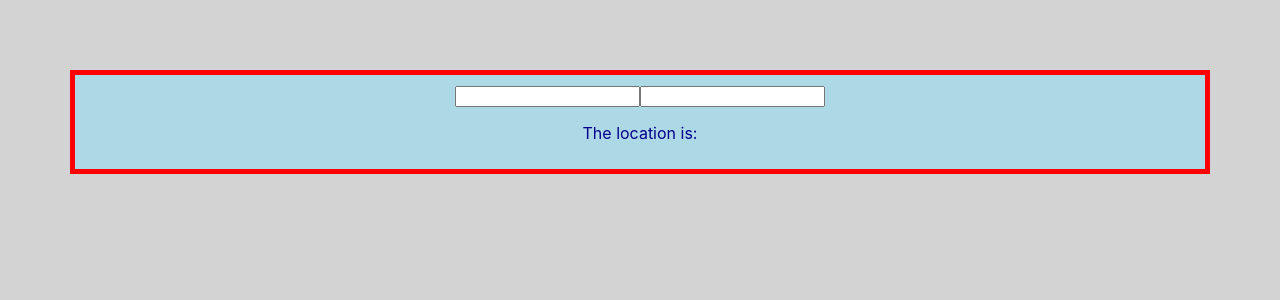
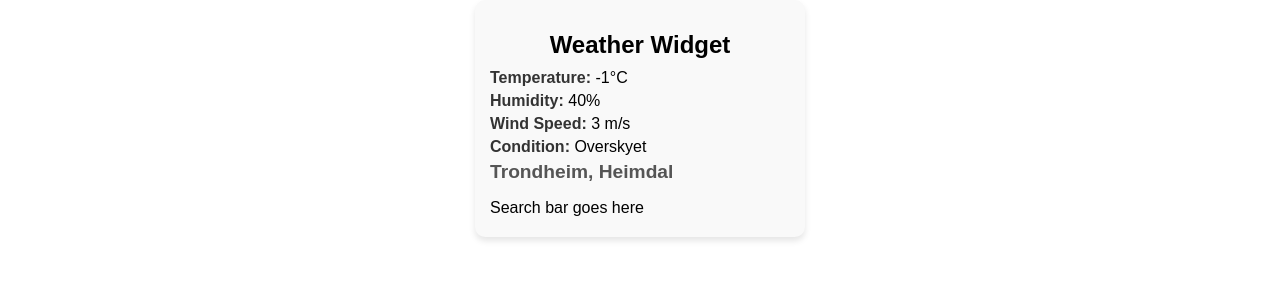
Before and after one commit to kisen123/WeatherApp, a React (Create React App) app: page / in a window 1280 px wide. Shown: the top 300 px of the page. Built offline with nearby package versions, Linux system fonts and the light colour scheme.

Commit message:
Widget 1.0 with hardcoded values

```diff
--- a/src/modules/mainpage/live_weather/LiveWeather.css
+++ b/src/modules/mainpage/live_weather/LiveWeather.css
@@ -1,18 +1,36 @@
-.weather-div {
-    /* Set some content styles */
-    background-color: lightblue; /* Content area color */
-    color: darkblue;
-    text-align: center;
+.weather-widget {
+  font-family: Arial, sans-serif;
+  background-color: #f9f9f9;
+  padding: 15px;
+  border-radius: 10px;
+  box-shadow: 0 4px 6px rgba(0, 0, 0, 0.1);
+  max-width: 300px;
+  margin: 0 auto;
+}
 
-    /* Visualizing the box model */
-    margin: 20px; /* Outer area */
-    border: 5px solid red; /* Border */
-    padding: 10px; /* Inner spacing */
-    box-sizing: content-box; /* Ensures padding doesn't alter width/height */
-  }
+.weather-widget .header {
+  text-align: center;
+}
 
-  /* Add a background to parent to visualize the margin */
-  body {
-    background-color: lightgray;
-    padding: 50px; /* To give space around the viewport */
-  }
+.weather-widget h1 {
+  font-size: 1.5em;
+  margin-bottom: 5px;
+}
+
+.weather-widget h2 {
+  font-size: 1.2em;
+  margin-top: 0;
+  color: #555;
+}
+
+.weather-widget .details {
+  margin-top: 10px;
+}
+
+.weather-widget .details div {
+  margin-bottom: 5px;
+}
+
+.weather-widget strong {
+  color: #333;
+}
--- a/src/modules/mainpage/live_weather/LiveWeather.tsx
+++ b/src/modules/mainpage/live_weather/LiveWeather.tsx
@@ -1,29 +1,65 @@
 import React from 'react';
+import ReactDOM from 'react-dom';
 import { useState } from 'react';
 import './LiveWeather.css';
+import LocationSearch from './LocationSearch';
 
-function LiveWeather() {
 
-    const [geoLocation, setGeoLocation] = useState('');
-    const [testInput, setTestInput] = useState('Some random input');
+// API data goes here, test values for now
+interface WeatherData {
+    temperature: string;
+    humidity: string;
+    windSpeed: string;
+    location: string;
+    condition: string;
+}
+
+
+//const [geoLocation, setGeoLocation] = useState('');
+//const [testInput, setTestInput] = useState('Some random input');
+
+const WeatherWidget: React.FC = () => {
+
+    // Test values weather data
+    const weatherData: WeatherData = {
+        temperature: "-1°C",
+        humidity: "40%",
+        windSpeed: "3 m/s",
+        location: "Trondheim, Heimdal",
+        condition: "Overskyet",
+    }
+
+
 
     return (
-        <div className='weather-div'>
-            <input
-                className="weather-inputs"
-                name="weather-location"
-                type="text"
-                onChange={event => setGeoLocation(event.target.value)}
-            />
-            <input
-                className="weather-inputs"
-                name="test-input"
-                type="text"
-            />
-            <p>The location is: {geoLocation}</p>
+        <div className="weather-widget">
+            <div className="header">
+                <h1>Weather Widget</h1>
+            </div>
+            <div className="details">
+                <div>
+                <strong>Temperature:</strong> {weatherData.temperature}
+                </div>
+                <div>
+                <strong>Humidity:</strong> {weatherData.humidity}
+                </div>
+                <div>
+                <strong>Wind Speed:</strong> {weatherData.windSpeed}
+                </div>
+                <div>
+                <strong>Condition:</strong> {weatherData.condition}
+                </div>
+
+                <h2 className="location-search-result">{weatherData.location}</h2>
+                <LocationSearch />
+            </div>
+
+
         </div>
 
-    );
-}
 
-export default LiveWeather;
+        );
+    }
+
+
+export default WeatherWidget;
--- /dev/null
+++ b/src/modules/mainpage/live_weather/LocationSearch.tsx
@@ -0,0 +1,22 @@
+import React, { useState, useEffect } from "react";
+//import axios from "axios";
+
+interface Location {
+    name: string;
+    country: string;
+    lat: number;
+    lon: number;
+    }
+
+
+const LocationSearch: React.FC = () => {
+
+
+
+    return (
+        <div className="geolocation-search-div">Search bar goes here</div>
+    )
+}
+
+
+export default LocationSearch;
```
Also changed, not shown: src/modules/mainpage/live_weather/LocationSearch.css (added).
